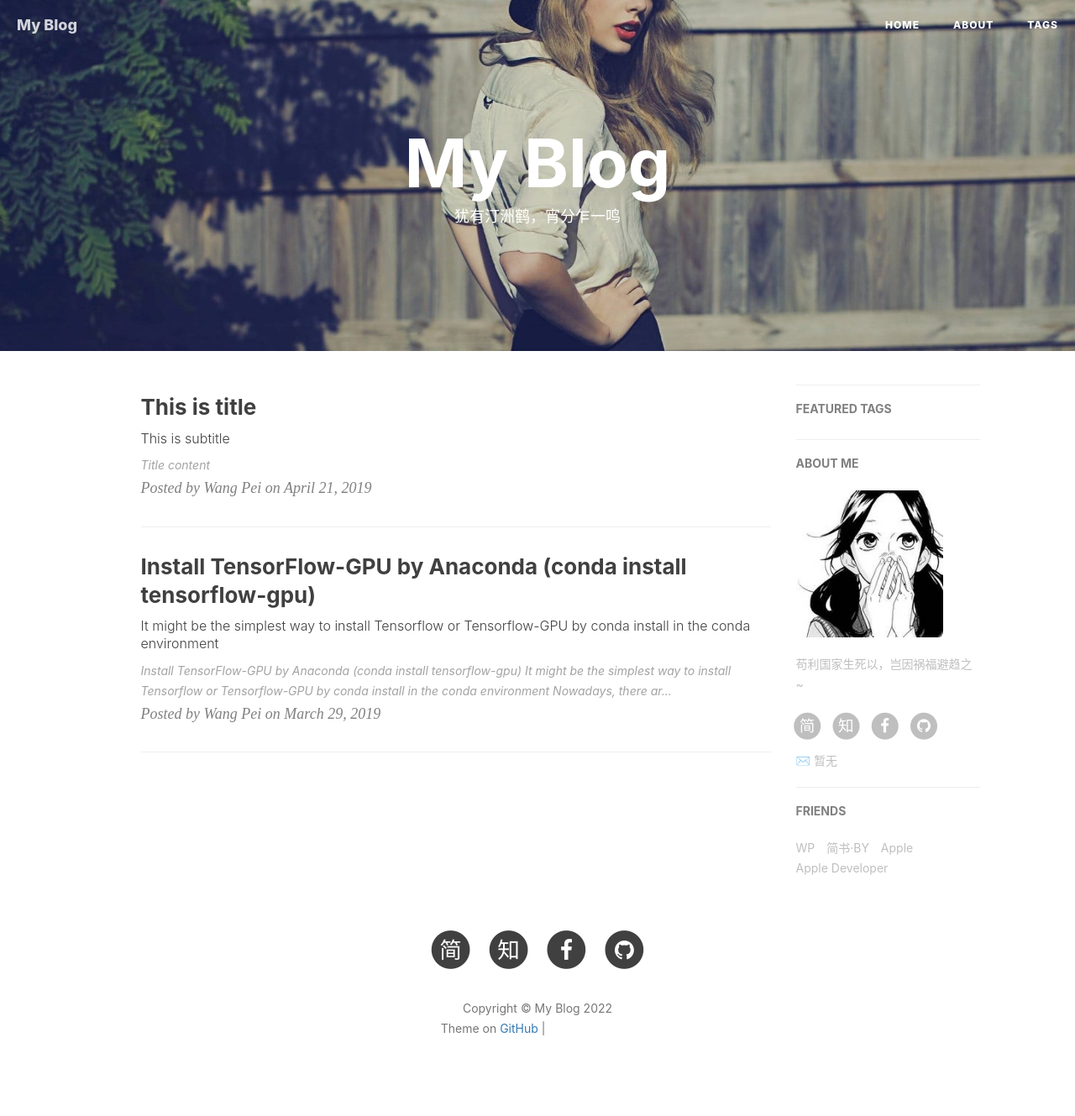
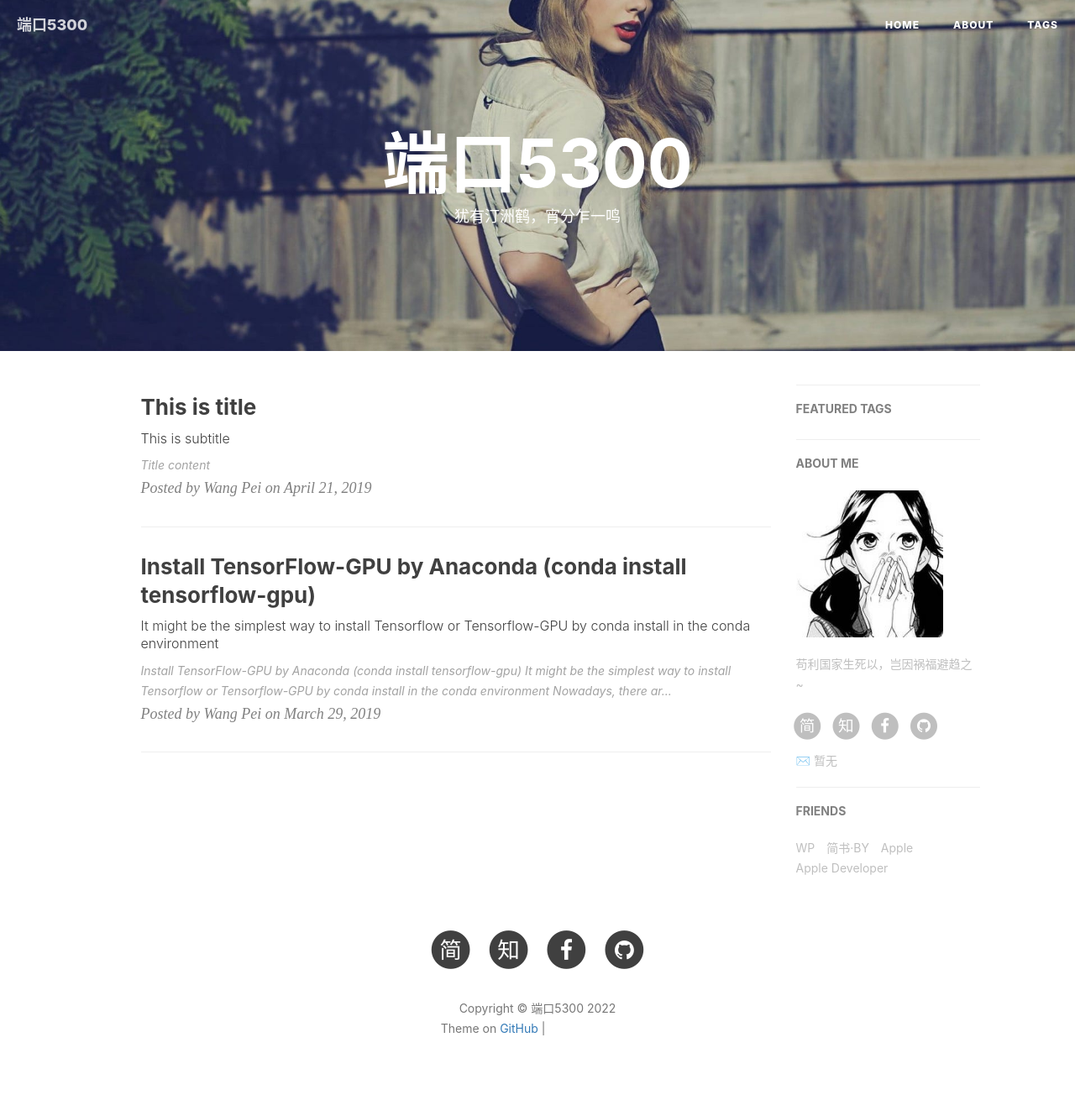
Before and after one commit to yuemanly/yuemanly.github.io, a Jekyll site: the page built from index.html, in a window 1280 px wide. Shown: the whole page at 84% size. Built offline with Jekyll 4.4.1, drawn with Linux system fonts in a browser that asks for light colours; nearby versions of some CDN libraries; the list of posts is cut into pages by our own code; comment, search, counter and statistics services are not loaded; grey boxes are pictures that could not be loaded.

Commit message:
Update _config.yml

```diff
--- a/_config.yml
+++ b/_config.yml
@@ -1,9 +1,9 @@
 # Site settings
-title: My Blog
+title: 端口5300
 SEOTitle: 我的博客 | My Blog
 header-img: img/post-bg-desk.jpg
 email: 暂无
-description: "5300"
+description: "填上一句你想填的话，在index.html中更改"
 keyword: "我的博客"
 url: "https://yuemanly.github.io"          # your host, for absolute URL
 baseurl: ""      # for example, '/blog' if your blog hosted on 'host/blog'
```
